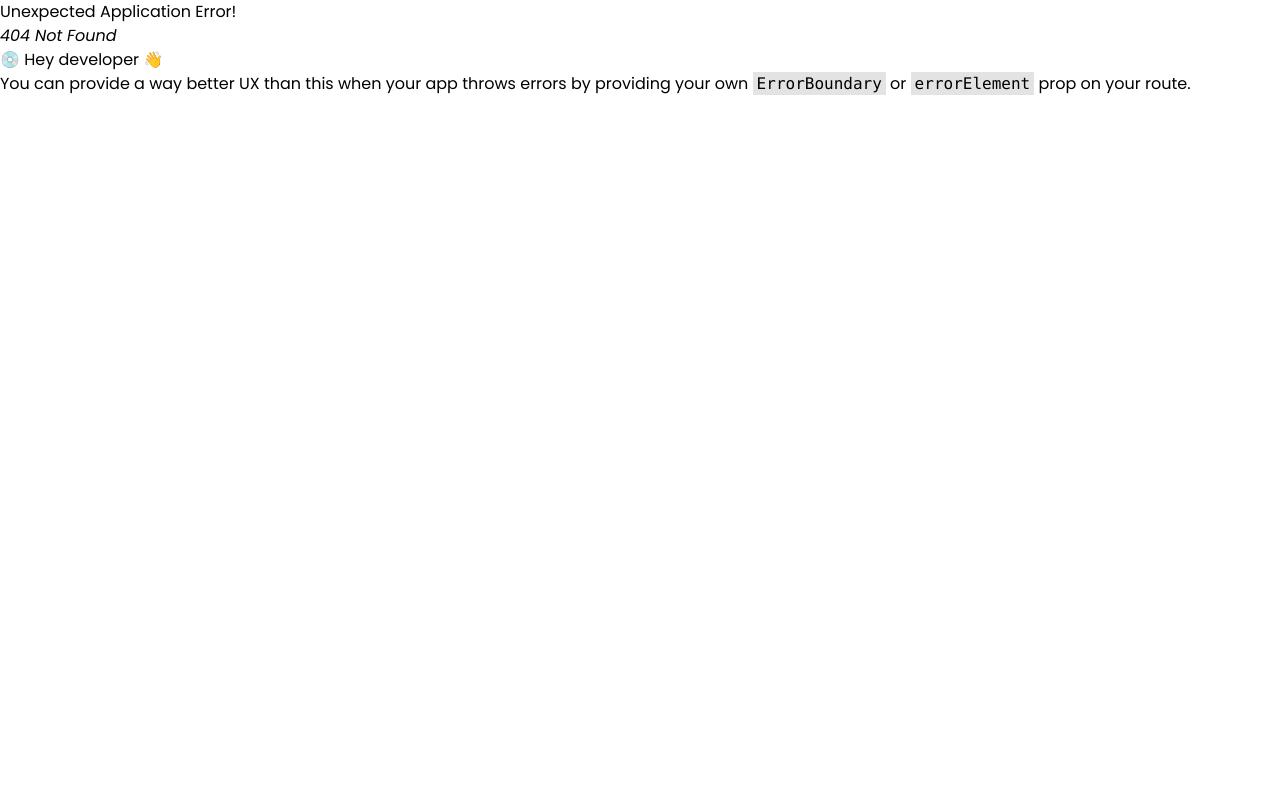
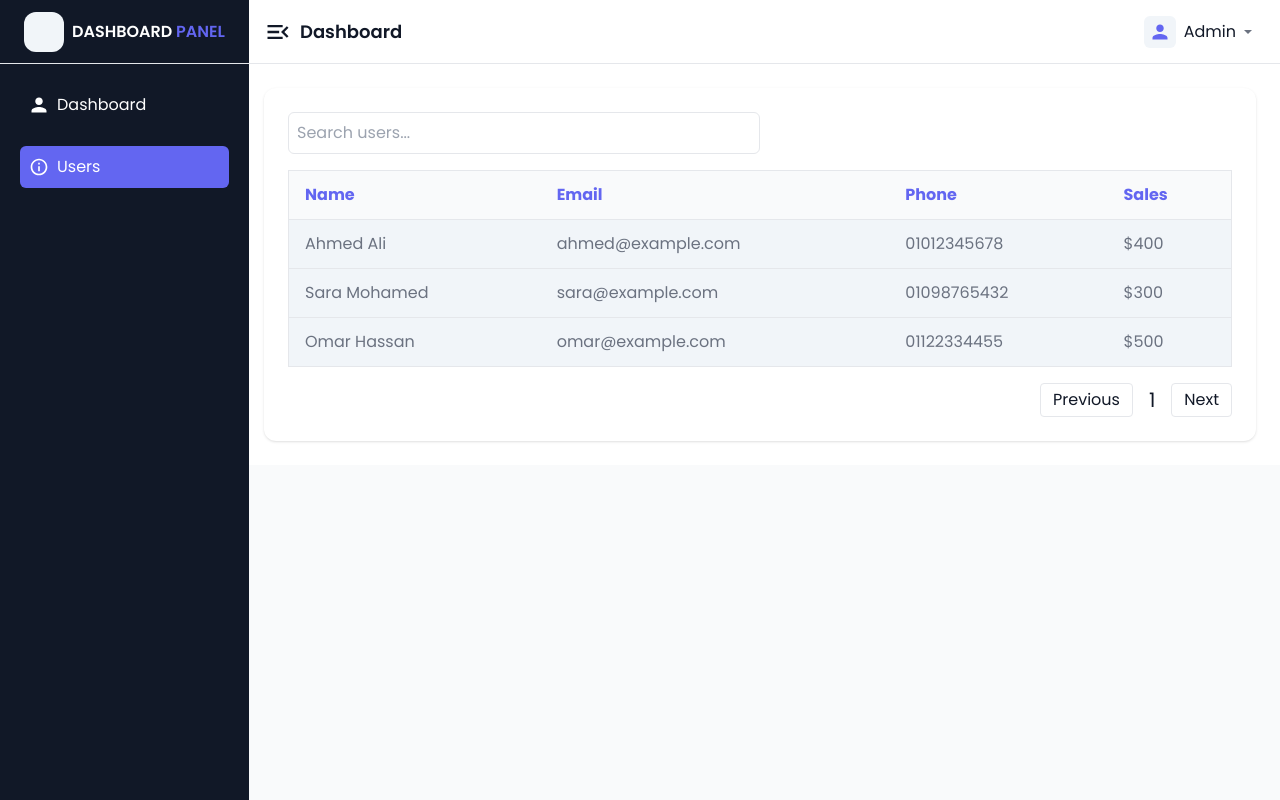
Before and after one commit to Amremam-1/task-dashboard, a React (Vite) app: page /dashboard/users in a window 1280 px wide. Before the commit this address had no page. Built offline with nearby package versions, Linux system fonts and the light colour scheme.

Commit message:
feat: add redux toolkit for table search and pagination state management

```diff
--- a/package.json
+++ b/package.json
@@ -11,10 +11,12 @@
   },
   "dependencies": {
     "@hookform/resolvers": "^5.2.2",
+    "@reduxjs/toolkit": "^2.11.2",
     "react": "^19.2.0",
     "react-dom": "^19.2.0",
     "react-hook-form": "^7.71.2",
     "react-icons": "^5.6.0",
+    "react-redux": "^9.2.0",
     "react-router-dom": "^7.13.1",
     "recharts": "^3.7.0",
     "zod": "^4.3.6"
--- a/src/components/NavgiationLinks.jsx
+++ b/src/components/NavgiationLinks.jsx
@@ -4,7 +4,7 @@ import { NavLink } from "react-router-dom"
 
 const navLinks = [
   { id: 1, title: "Dashboard", path: "/dashboard", icon: IoMdPerson },
-  { id: 2, title: "Users", path: "/dashboard/user", icon: MdOutlineInfo },
+  { id: 2, title: "Users", path: "/dashboard/users", icon: MdOutlineInfo },
 ]
 
 const NavgiationLinks = () => {
--- /dev/null
+++ b/src/components/Pagination.jsx
@@ -0,0 +1,31 @@
+import React from "react"
+import { nextPage, prevPage } from "../store/tabelSlice"
+import { useDispatch } from "react-redux"
+
+const Pagination = ({ totalPages, currentPage }) => {
+  const dispatch = useDispatch()
+
+  return (
+    <div className="flex justify-end items-center gap-4 mt-4">
+      <button
+        onClick={() => dispatch(prevPage())}
+        disabled={currentPage === 1}
+        className="px-3 py-1 border rounded hover:bg-primary duration-500 ease-in-out hover:text-white"
+      >
+        Previous
+      </button>
+
+      <span className="text-textPrimary text-xl">{currentPage}</span>
+
+      <button
+        onClick={() => dispatch(nextPage())}
+        disabled={currentPage === totalPages}
+        className="px-3 py-1 border rounded hover:bg-primary duration-500 ease-in-out hover:text-white"
+      >
+        Next
+      </button>
+    </div>
+  )
+}
+
+export default Pagination
--- /dev/null
+++ b/src/components/SearchBtn.jsx
@@ -0,0 +1,18 @@
+import { useDispatch, useSelector } from "react-redux"
+import { setSearchTerm } from "../store/tabelSlice"
+
+const SearchBtn = () => {
+  const dispatch = useDispatch()
+  const searchTerm = useSelector((state) => state.table.searchTerm)
+  return (
+    <input
+      type="text"
+      placeholder="Search users..."
+      value={searchTerm}
+      onChange={(e) => dispatch(setSearchTerm(e.target.value))}
+      className="border border-borderColor p-2 rounded-md focus:outline-none w-[50%]"
+    />
+  )
+}
+
+export default SearchBtn
--- /dev/null
+++ b/src/data/index.js
@@ -0,0 +1,73 @@
+export const dashboardData = [
+  {
+    id: 1,
+    name: "Ahmed Ali",
+    email: "ahmed@example.com",
+    phone: "01012345678",
+    month: "Jan",
+    sales: 400,
+  },
+  {
+    id: 2,
+    name: "Sara Mohamed",
+    email: "sara@example.com",
+    phone: "01098765432",
+    month: "Feb",
+    sales: 300,
+  },
+  {
+    id: 3,
+    name: "Omar Hassan",
+    email: "omar@example.com",
+    phone: "01122334455",
+    month: "Mar",
+    sales: 500,
+  },
+  {
+    id: 4,
+    name: "Mona Adel",
+    email: "mona@example.com",
+    phone: "01233445566",
+    month: "Apr",
+    sales: 200,
+  },
+  {
+    id: 5,
+    name: "Youssef Khaled",
+    email: "youssef@example.com",
+    phone: "01099887766",
+    month: "May",
+    sales: 600,
+  },
+]
+
+export const salesData = [
+  { name: "Jan", sales: 400 },
+  { name: "Feb", sales: 300 },
+  { name: "Mar", sales: 500 },
+  { name: "Apr", sales: 200 },
+  { name: "May", sales: 600 },
+]
+
+export const usersData = [
+  { name: "Jan", users: 100 },
+  { name: "Feb", users: 200 },
+  { name: "Mar", users: 300 },
+  { name: "Apr", users: 250 },
+  { name: "May", users: 400 },
+]
+
+export const sales = [
+  {
+    title: "Total Users",
+    num: "1,245",
+  },
+  {
+    title: "Revenue",
+    num: "$8,420",
+  },
+  {
+    title: "Orders",
+    num: "320",
+  },
+]
--- a/src/main.jsx
+++ b/src/main.jsx
@@ -3,9 +3,13 @@ import { createRoot } from "react-dom/client"
 import "./index.css"
 import { RouterProvider } from "react-router-dom"
 import router from "./routes/router"
+import { Provider } from "react-redux"
+import { store } from "./store/store"
 
 createRoot(document.getElementById("root")).render(
   <StrictMode>
-    <RouterProvider router={router} />
+    <Provider store={store}>
+      <RouterProvider router={router} />
+    </Provider>
   </StrictMode>
 )
--- a/src/pages/Charts/Charts.jsx
+++ /dev/null
@@ -1,7 +0,0 @@
-import React from "react"
-
-const Charts = () => {
-  return <div>Charts</div>
-}
-
-export default Charts
--- a/src/pages/dashboard/Home.jsx
+++ b/src/pages/dashboard/Home.jsx
@@ -10,22 +10,7 @@ import {
   Tooltip,
   ResponsiveContainer,
 } from "recharts"
-
-const salesData = [
-  { name: "Jan", sales: 400 },
-  { name: "Feb", sales: 300 },
-  { name: "Mar", sales: 500 },
-  { name: "Apr", sales: 200 },
-  { name: "May", sales: 600 },
-]
-
-const usersData = [
-  { name: "Jan", users: 100 },
-  { name: "Feb", users: 200 },
-  { name: "Mar", users: 300 },
-  { name: "Apr", users: 250 },
-  { name: "May", users: 400 },
-]
+import { sales, salesData, usersData } from "../../data"
 
 const Home = () => {
   return (
@@ -41,19 +26,15 @@ const Home = () => {
       </div>
 
       <div className="grid grid-cols-1 md:grid-cols-3 gap-4">
-        <div className="bg-card border border-borderColor shadow-sm rounded-xl p-5">
-          <h3 className="text-sm text-textSecondary mb-2.5">Total Users</h3>
-          <p className="text-2xl font-bold text-textPrimary">1,245</p>
-        </div>
-        <div className="bg-card border border-borderColor shadow-sm rounded-xl p-5">
-          <h3 className="text-sm text-textSecondary mb-2.5">Revenue</h3>
-          <p className="text-2xl font-bold text-textPrimary">$8,420</p>
-        </div>
-
-        <div className="bg-card border border-borderColor shadow-sm rounded-xl p-5">
-          <h3 className="text-sm text-textSecondary mb-2.5">Orders</h3>
-          <p className="text-2xl font-bold text-textPrimary">320</p>
-        </div>
+        {sales.map((item) => (
+          <div
+            key={item.num}
+            className="bg-card border border-borderColor shadow-sm rounded-xl p-5"
+          >
+            <h3 className="text-sm text-textSecondary mb-2.5">{item.title}</h3>
+            <p className="text-2xl font-bold text-textPrimary">{item.num}</p>
+          </div>
+        ))}
       </div>
 
       {/* Charts */}
--- a/src/pages/users/UserTabel.jsx
+++ b/src/pages/users/UserTabel.jsx
@@ -1,7 +1,64 @@
-import React from "react"
+import { useDispatch, useSelector } from "react-redux"
+import SearchBtn from "../../components/SearchBtn"
+import { dashboardData } from "../../data/index"
+import { nextPage, prevPage } from "../../store/tabelSlice"
+import Pagination from "../../components/Pagination"
 
-const UserTabel = () => {
-  return <div>UserTabel</div>
+const TableUser = () => {
+  const searchTerm = useSelector((state) => state.table.searchTerm)
+  const rowsPerPage = useSelector((state) => state.table.rowsPerPage) // 2 totaluser 5 so diplay 2 and disapear 3
+  const currentPage = useSelector((state) => state.table.currentPage) // 1
+
+  const filteredUsers = dashboardData.filter((user) =>
+    `${user.name} ${user.email} ${user.phone}`
+      .toLowerCase()
+      .includes(searchTerm.toLowerCase())
+  )
+
+  const startIndex = (currentPage - 1) * rowsPerPage // (1 - 1) * 2 => 0
+  const endIndex = startIndex + rowsPerPage // 0 + 2 => 2
+
+  const currentUsers = filteredUsers.slice(startIndex, endIndex) // [1,2,3,4,5] => [1,2]
+
+  const totalPages = Math.ceil(filteredUsers.length / rowsPerPage)
+
+  return (
+    <div className="bg-card p-6 rounded-xl shadow space-y-4">
+      {/* Search */}
+      <SearchBtn data={dashboardData} />
+
+      {/* Table */}
+      <div className="overflow-x-auto">
+        <table className="w-full text-left rounded-sm shadow-lg bg-hover border border-borderColor">
+          <thead className="bg-background text-primary border-b borderColor">
+            <tr>
+              <th className="py-3 px-4 whitespace-nowrap">Name</th>
+              <th className="px-4 whitespace-nowrap">Email</th>
+              <th className="px-4 whitespace-nowrap">Phone</th>
+              <th className="px-4 whitespace-nowrap">Sales</th>
+            </tr>
+          </thead>
+
+          <tbody>
+            {currentUsers.map((user) => (
+              <tr
+                key={user.id}
+                className="border-b border-borderColor text-textSecondary font-normal"
+              >
+                <td className="py-3 px-4">{user.name}</td>
+                <td className="px-4">{user.email}</td>
+                <td className="px-4">{user.phone}</td>
+                <td className="px-4">${user.sales}</td>
+              </tr>
+            ))}
+          </tbody>
+        </table>
+      </div>
+
+      {/* Pagination */}
+      <Pagination totalPages={totalPages} currentPage={currentPage} />
+    </div>
+  )
 }
 
-export default UserTabel
+export default TableUser
--- a/src/routes/router.jsx
+++ b/src/routes/router.jsx
@@ -3,7 +3,6 @@ import AuthLayout from "../layout/AuthLayout"
 import DashboardLayout from "../layout/DashboardLayout"
 import Home from "../pages/dashboard/Home"
 import UsersTable from "../pages/users/UserTabel"
-import Charts from "../pages/Charts/Charts"
 import LoginPage from "../pages/Auth/LoginPage"
 import RegisterPage from "../pages/Auth/RegisterPAge"
 
@@ -25,8 +24,7 @@ const router = createBrowserRouter([
     element: <DashboardLayout />,
     children: [
       { index: true, element: <Home /> }, // dashboard main page
-      { path: "table", element: <UsersTable /> }, // data table
-      { path: "charts", element: <Charts /> }, // charts page
+      { path: "users", element: <UsersTable /> }, // data table
     ],
   },
 ])
--- /dev/null
+++ b/src/store/store.js
@@ -0,0 +1,8 @@
+import { configureStore } from "@reduxjs/toolkit"
+import tableReducer from "./tabelSlice"
+
+export const store = configureStore({
+  reducer: {
+    table: tableReducer,
+  },
+})
--- /dev/null
+++ b/src/store/tabelSlice.js
@@ -0,0 +1,33 @@
+import { createSlice } from "@reduxjs/toolkit"
+
+const initialState = {
+  searchTerm: "",
+
+  currentPage: 1, // the current page in tabel diplay
+  rowsPerPage: 3, // how much rows diplay in tabel
+}
+
+const tableSlice = createSlice({
+  name: "table",
+  initialState,
+
+  reducers: {
+    setSearchTerm: (state, actions) => {
+      state.searchTerm = actions.payload
+      state.currentPage = 1
+    },
+
+    nextPage: (state) => {
+      state.currentPage += 1
+    },
+
+    prevPage: (state) => {
+      if (state.currentPage > 1) {
+        state.currentPage -= 1
+      }
+    },
+  },
+})
+
+export const { setSearchTerm, nextPage, prevPage } = tableSlice.actions
+export default tableSlice.reducer
```
Also changed, not shown: 2 other files (tests, documents, lock files or other folders).
